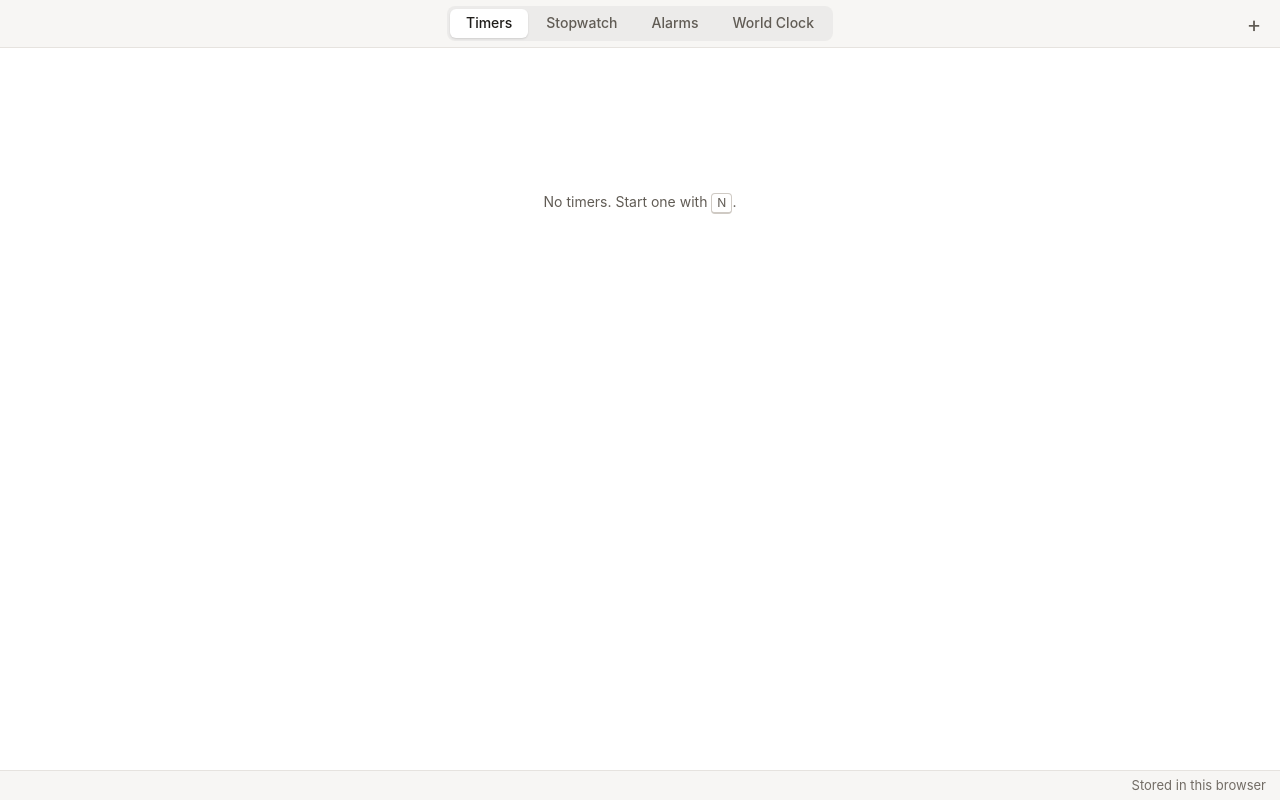
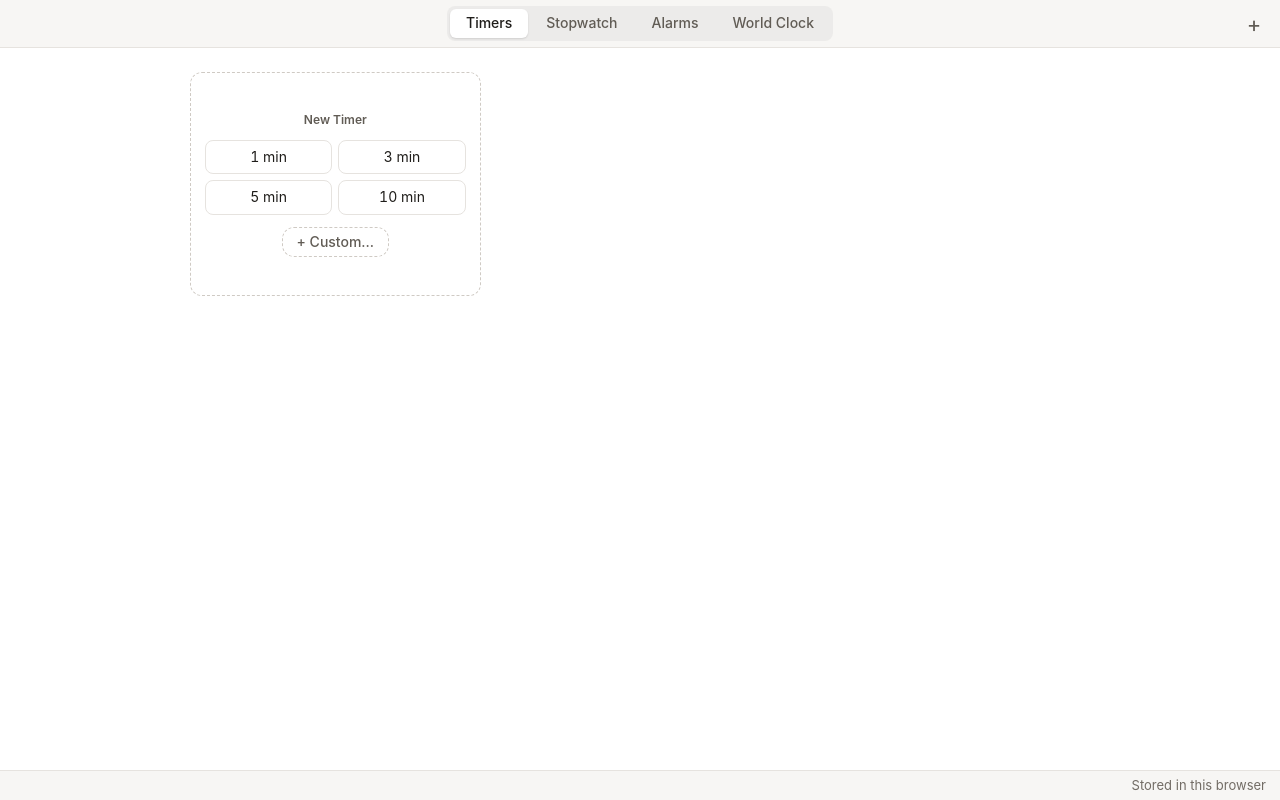
Before and after one commit to gridlocdev/alarmony, a Preact app in the folder apps/web/: page / in a window 1280 px wide. Built offline with nearby package versions, Linux system fonts and the light colour scheme.

Commit message:
Each tab ends with a faded add card or row, the Timers card starts presets and common lengths in one click, and empty tabs show a button to add the first item.
Co-Authored-By: Claude Opus 5.5 <noreply@anthropic.com>

```diff
--- a/apps/web/src/app/AlarmsView.tsx
+++ b/apps/web/src/app/AlarmsView.tsx
@@ -95,9 +95,17 @@ export function AlarmsView({
   const next = nextAlarm(alarms, now, app.zone);
   if (alarms.length === 0)
     return (
-      <p class="al-empty">
-        No alarms. Add one with <kbd>N</kbd>.
-      </p>
+      <div class="al-empty">
+        <p>No alarms.</p>
+        <button
+          type="button"
+          class="al-button al-button-primary"
+          data-nav
+          onClick={() => catalog.run('alarm.new')}
+        >
+          New Alarm
+        </button>
+      </div>
     );
   return (
     <ul class="al-alarm-list" aria-label="Alarms">
@@ -110,6 +118,11 @@ export function AlarmsView({
           soon={next?.alarm.id === a.id ? describeIn(next.at - now) : null}
         />
       ))}
+      <li class="al-add-row">
+        <button type="button" class="al-add-button" data-nav onClick={() => catalog.run('alarm.new')}>
+          + New Alarm
+        </button>
+      </li>
     </ul>
   );
 }
--- a/apps/web/src/app/TimersView.tsx
+++ b/apps/web/src/app/TimersView.tsx
@@ -9,7 +9,8 @@ import {
 import { Icon, type CommandCatalog } from '@alarmony/ui';
 import type { AppController } from './controller.ts';
 import { clockTime, doneAgo } from './time.ts';
-import { deletePresetFrom, startPreset } from './commands.ts';
+import { startTimerFor } from './commands.ts';
+import { quickStarts } from './quickStart.ts';
 import { onMenu } from './ContextMenu.tsx';
 
 const RING_R = 47;
@@ -130,7 +131,40 @@ function TimerCard({
   );
 }
 
-/** The Timers tab: presets as chips, then a card per timer (PRD §8.2). */
+/** The last card: one click starts a preset or a common length, and Custom… opens New Timer (PRD §8.2). */
+function AddTimerCard({ app, catalog }: { readonly app: AppController; readonly catalog: CommandCatalog }) {
+  return (
+    <li class="al-add-card al-timer-add" aria-label="New timer">
+      <span class="al-add-title" aria-hidden="true">
+        New Timer
+      </span>
+      <ul class="al-quick" aria-label="Start a timer">
+        {quickStarts(app.data.value.presets).map((q) => (
+          <li
+            key={q.presetId ?? q.ms}
+            onContextMenu={q.presetId ? onMenu(app, 'preset', q.presetId) : undefined}
+          >
+            <button
+              type="button"
+              class="al-quick-start"
+              data-nav
+              title={`Start ${describeDuration(q.ms)}`}
+              onClick={() => startTimerFor(app, q.ms, q.label)}
+            >
+              {q.label && <span class="al-quick-label">{q.label}</span>}
+              <span class="al-num">{q.text}</span>
+            </button>
+          </li>
+        ))}
+      </ul>
+      <button type="button" class="al-add-button" data-nav onClick={() => catalog.run('timer.new')}>
+        + Custom…
+      </button>
+    </li>
+  );
+}
+
+/** The Timers tab: a card per timer, then the New Timer card with the presets (PRD §8.2). */
 export function TimersView({
   app,
   catalog,
@@ -142,43 +176,12 @@ export function TimersView({
   const now = app.clock.value;
   return (
     <div class="al-timers">
-      {data.presets.length > 0 && (
-        <ul class="al-presets" aria-label="Presets">
-          {data.presets.map((p) => (
-            <li key={p.id} class="al-chip" onContextMenu={onMenu(app, 'preset', p.id)}>
-              <button
-                type="button"
-                class="al-chip-start"
-                data-nav
-                title={`Start ${describeDuration(p.ms)}`}
-                onClick={() => startPreset(app, p.id)}
-              >
-                <span>{p.label || 'Timer'}</span>
-                <span class="al-num al-muted">{formatCountdown(p.ms)}</span>
-              </button>
-              <button
-                type="button"
-                class="al-icon-button al-small"
-                aria-label={`Delete preset ${p.label || describeDuration(p.ms)}`}
-                onClick={() => deletePresetFrom(app, p.id)}
-              >
-                <Icon name="x" />
-              </button>
-            </li>
-          ))}
-        </ul>
-      )}
-      {data.timers.length === 0 ? (
-        <p class="al-empty">
-          No timers. Start one with <kbd>N</kbd>.
-        </p>
-      ) : (
-        <ul class="al-timer-grid" aria-label="Timers">
-          {data.timers.map((t) => (
-            <TimerCard key={t.id} app={app} catalog={catalog} timer={t} now={now} />
-          ))}
-        </ul>
-      )}
+      <ul class="al-timer-grid" aria-label="Timers">
+        {data.timers.map((t) => (
+          <TimerCard key={t.id} app={app} catalog={catalog} timer={t} now={now} />
+        ))}
+        <AddTimerCard app={app} catalog={catalog} />
+      </ul>
     </div>
   );
 }
--- a/apps/web/src/app/WorldView.tsx
+++ b/apps/web/src/app/WorldView.tsx
@@ -185,15 +185,28 @@ export function WorldView({
   };
   if (clocks.length === 0)
     return (
-      <p class="al-empty">
-        No clocks. Add one with <kbd>N</kbd>.
-      </p>
+      <div class="al-empty">
+        <p>No clocks.</p>
+        <button
+          type="button"
+          class="al-button al-button-primary"
+          data-nav
+          onClick={() => catalog.run('clock.add')}
+        >
+          Add Clock
+        </button>
+      </div>
     );
   return (
     <ul class={list ? 'al-clock-list' : 'al-clock-grid'} aria-label="World clocks">
       {clocks.map((c) => (
         <ClockItem key={c.id} app={app} catalog={catalog} clock={c} list={list} dragging={dragging} />
       ))}
+      <li class={list ? 'al-add-row' : 'al-add-card al-clock-add'}>
+        <button type="button" class="al-add-button" data-nav onClick={() => catalog.run('clock.add')}>
+          + Add Clock
+        </button>
+      </li>
     </ul>
   );
 }
--- a/apps/web/src/app/commands.ts
+++ b/apps/web/src/app/commands.ts
@@ -564,10 +564,14 @@ export function dynamicEntries(app: AppController): (MenuEntry & { readonly run:
 export function startPreset(app: AppController, presetId: string): void {
   const p = app.data.peek().presets.find((x) => x.id === presetId);
   if (!p) return;
+  startTimerFor(app, p.ms, p.label);
+}
+
+/** Starts a new timer of this length, as a preset or a common length does (PRD §8.2). */
+export function startTimerFor(app: AppController, ms: number, label: string): void {
   app.showTab('timers');
   const id = app.newId('t');
-  if (app.edit(addTimer(app.data.peek(), { id, ms: p.ms, label: p.label }, app.now()), 'New timer'))
-    app.selected.value = id;
+  if (app.edit(addTimer(app.data.peek(), { id, ms, label }, app.now()), 'New timer')) app.selected.value = id;
 }
 
 export function deletePresetFrom(app: AppController, presetId: string): void {
--- /dev/null
+++ b/apps/web/src/app/quickStart.ts
@@ -0,0 +1,28 @@
+import { formatCountdown, type Preset } from '@alarmony/core';
+
+const MINUTE = 60_000;
+/** Common timer lengths, offered next to the presets (PRD §8.2). */
+export const COMMON_LENGTHS: readonly number[] = [1, 3, 5, 10].map((m) => m * MINUTE);
+
+/** One button on the New Timer card: a preset, or a common length with no label. */
+export interface QuickStart {
+  readonly presetId: string | null;
+  readonly label: string;
+  readonly ms: number;
+  /** What the button says under the label: "5 min" for a common length. */
+  readonly text: string;
+}
+
+/** The presets in order, then the common lengths no preset already has. */
+export function quickStarts(presets: readonly Preset[]): QuickStart[] {
+  const taken = new Set(presets.map((p) => p.ms));
+  return [
+    ...presets.map((p) => ({ presetId: p.id, label: p.label, ms: p.ms, text: formatCountdown(p.ms) })),
+    ...COMMON_LENGTHS.filter((ms) => !taken.has(ms)).map((ms) => ({
+      presetId: null,
+      label: '',
+      ms,
+      text: `${ms / MINUTE} min`,
+    })),
+  ];
+}
--- a/packages/ui/src/styles.css
+++ b/packages/ui/src/styles.css
@@ -297,6 +297,97 @@ kbd {
   text-align: center;
   color: var(--al-text-2);
 }
+.al-empty p {
+  margin: 0 0 1em;
+}
+
+/* The faded "add" card or row at the end of a tab's items: dashed, darker on hover and focus. */
+.al-add-button {
+  padding: 0.86em 1em;
+  border: 1px dashed var(--al-border-strong);
+  border-radius: 0.86em;
+  background: none;
+  color: var(--al-text-2);
+  cursor: pointer;
+  font-weight: 500;
+}
+.al-add-button:hover,
+.al-add-button:focus-visible {
+  border-color: var(--al-accent);
+  background: var(--al-hover);
+  color: var(--al-accent);
+}
+.al-add-row {
+  display: flex;
+}
+.al-add-row .al-add-button {
+  flex: 1;
+}
+.al-clock-add {
+  display: flex;
+  min-height: 8em;
+}
+.al-clock-add .al-add-button {
+  flex: 1;
+}
+.al-add-card {
+  border: 1px dashed var(--al-border-strong);
+  border-radius: 12px;
+  color: var(--al-text-2);
+}
+.al-add-card:hover,
+.al-add-card:focus-within {
+  border-color: var(--al-accent-soft);
+}
+.al-add-title {
+  font-size: 0.86em;
+  font-weight: 600;
+}
+.al-timer-add {
+  /* As tall as a timer card when it's alone in its row. */
+  display: flex;
+  flex-direction: column;
+  align-items: center;
+  justify-content: center;
+  gap: 0.86em;
+  min-height: 16em;
+  padding: 1em;
+}
+.al-quick {
+  display: grid;
+  grid-template-columns: 1fr 1fr;
+  gap: 0.43em;
+  width: 100%;
+  margin: 0;
+  padding: 0;
+  list-style: none;
+}
+.al-quick-start {
+  display: flex;
+  flex-direction: column;
+  align-items: center;
+  width: 100%;
+  padding: 0.43em 0.6em;
+  border: 1px solid var(--al-border);
+  border-radius: 0.57em;
+  background: var(--al-raised);
+  color: var(--al-text);
+  cursor: pointer;
+}
+.al-quick-start:hover {
+  background: var(--al-hover);
+  color: var(--al-accent);
+}
+.al-quick-label {
+  max-width: 100%;
+  overflow: hidden;
+  text-overflow: ellipsis;
+  white-space: nowrap;
+  font-weight: 550;
+}
+.al-timer-add .al-add-button {
+  padding: 0.3em 1em;
+}
 
 /* Stopwatch (PRD §8.1) */
 .al-stopwatch {
@@ -386,35 +477,6 @@ kbd {
 .al-timers {
   max-width: 900px;
   margin: 0 auto;
-}
-.al-presets {
-  list-style: none;
-  display: flex;
-  flex-wrap: wrap;
-  gap: 8px;
-  margin: 0 0 18px;
-  padding: 0;
-}
-.al-chip {
-  display: inline-flex;
-  align-items: center;
-  gap: 2px;
-  padding-right: 4px;
-  border: 1px solid var(--al-border-strong);
-  border-radius: 16px;
-  background: var(--al-raised);
-}
-.al-chip-start {
-  display: inline-flex;
-  gap: 8px;
-  padding: 4px 6px 4px 12px;
-  border: 0;
-  border-radius: 16px;
-  background: none;
-  cursor: pointer;
-}
-.al-chip-start:hover {
-  color: var(--al-accent);
 }
 .al-preset-buttons {
   display: flex;
```
Also changed, not shown: 4 other files (tests, documents, lock files or other folders).
